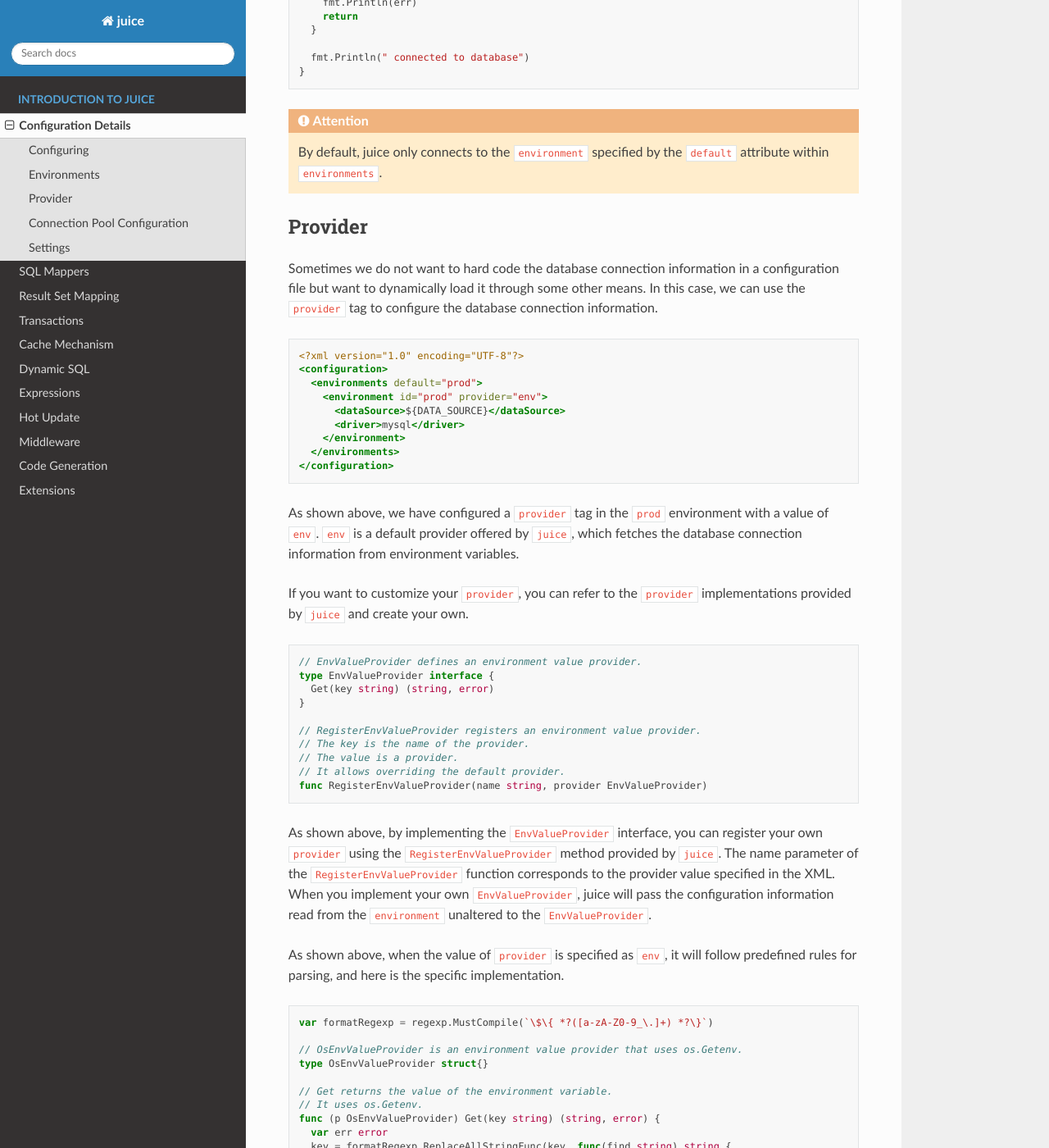
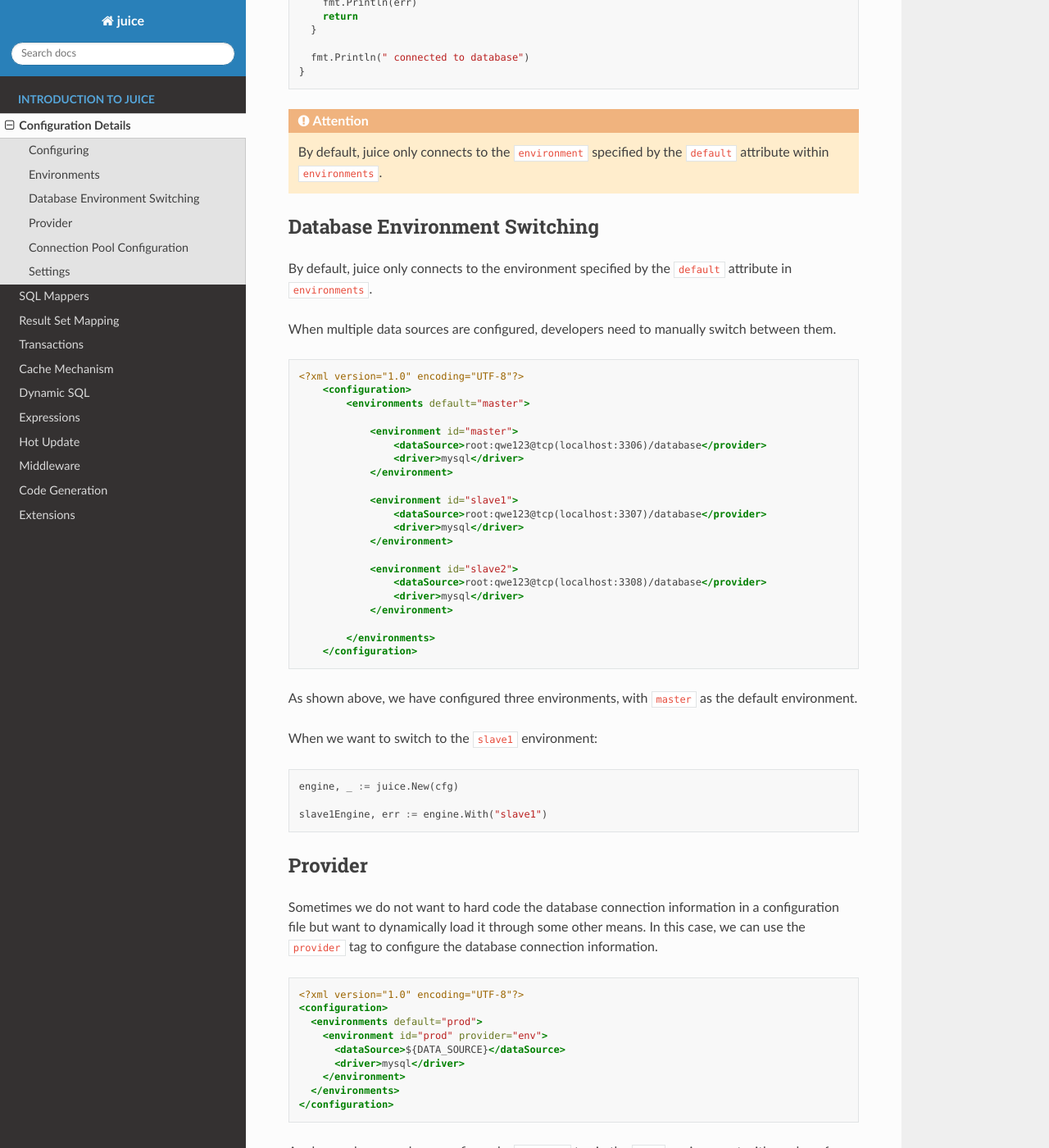
Before and after one commit to go-juicedev/juice-doc-en, a Sphinx documentation site: the page built from source/configuration.rst, in a window 1280 px wide and 1400 px high, scrolled down 1701 px. Shown: the whole window at 82% size. Built offline with Sphinx 7.4.7 and the Read the Docs theme 3.1.0, drawn with Linux system fonts in a browser that asks for light colours; pages that are not in the unit, such as notebooks, are missing from menus.

Commit message:
feat: add datasource switch

```diff
--- a/source/configuration.rst
+++ b/source/configuration.rst
@@ -79,6 +79,50 @@ Once the environment is configured, we can use the database connection provided
 .. attention::
 
    By default, juice only connects to the ``environment`` specified by the ``default`` attribute within ``environments``.
+
+
+Database Environment Switching
+--------------------------------
+
+By default, juice only connects to the environment specified by the ``default`` attribute in ``environments``.
+
+When multiple data sources are configured, developers need to manually switch between them.
+
+.. code-block:: xml
+
+    <?xml version="1.0" encoding="UTF-8"?>
+        <configuration>
+            <environments default="master">
+
+                <environment id="master">
+                    <dataSource>root:qwe123@tcp(localhost:3306)/database</provider>
+                    <driver>mysql</driver>
+                </environment>
+
+                <environment id="slave1">
+                    <dataSource>root:qwe123@tcp(localhost:3307)/database</provider>
+                    <driver>mysql</driver>
+                </environment>
+
+                <environment id="slave2">
+                    <dataSource>root:qwe123@tcp(localhost:3308)/database</provider>
+                    <driver>mysql</driver>
+                </environment>
+
+            </environments>
+        </configuration>
+
+
+As shown above, we have configured three environments, with ``master`` as the default environment.
+
+When we want to switch to the ``slave1`` environment:
+
+.. code-block:: go
+
+    engine, _ := juice.New(cfg)
+
+    slave1Engine, err := engine.With("slave1")
+
 
 Provider
 --------
```
